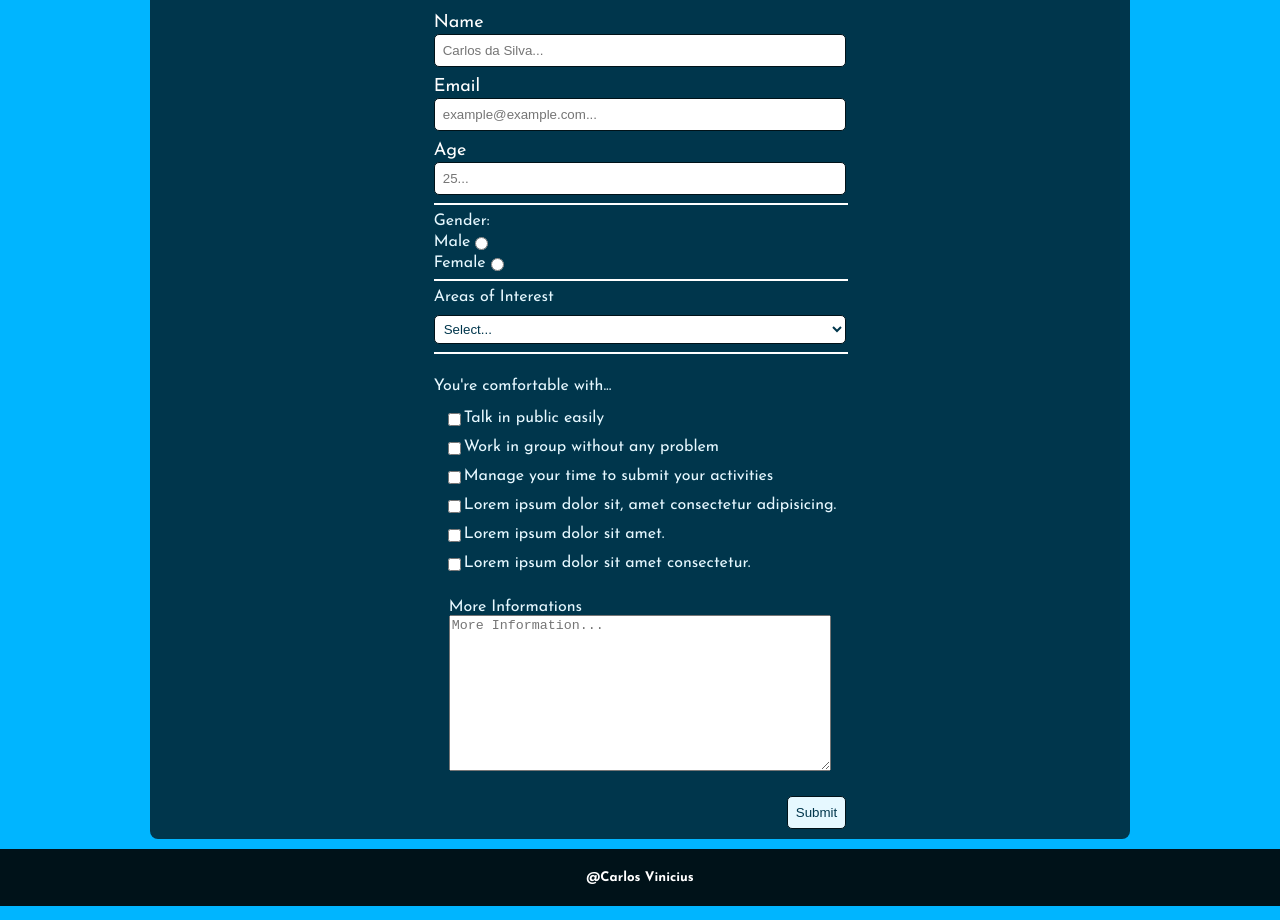
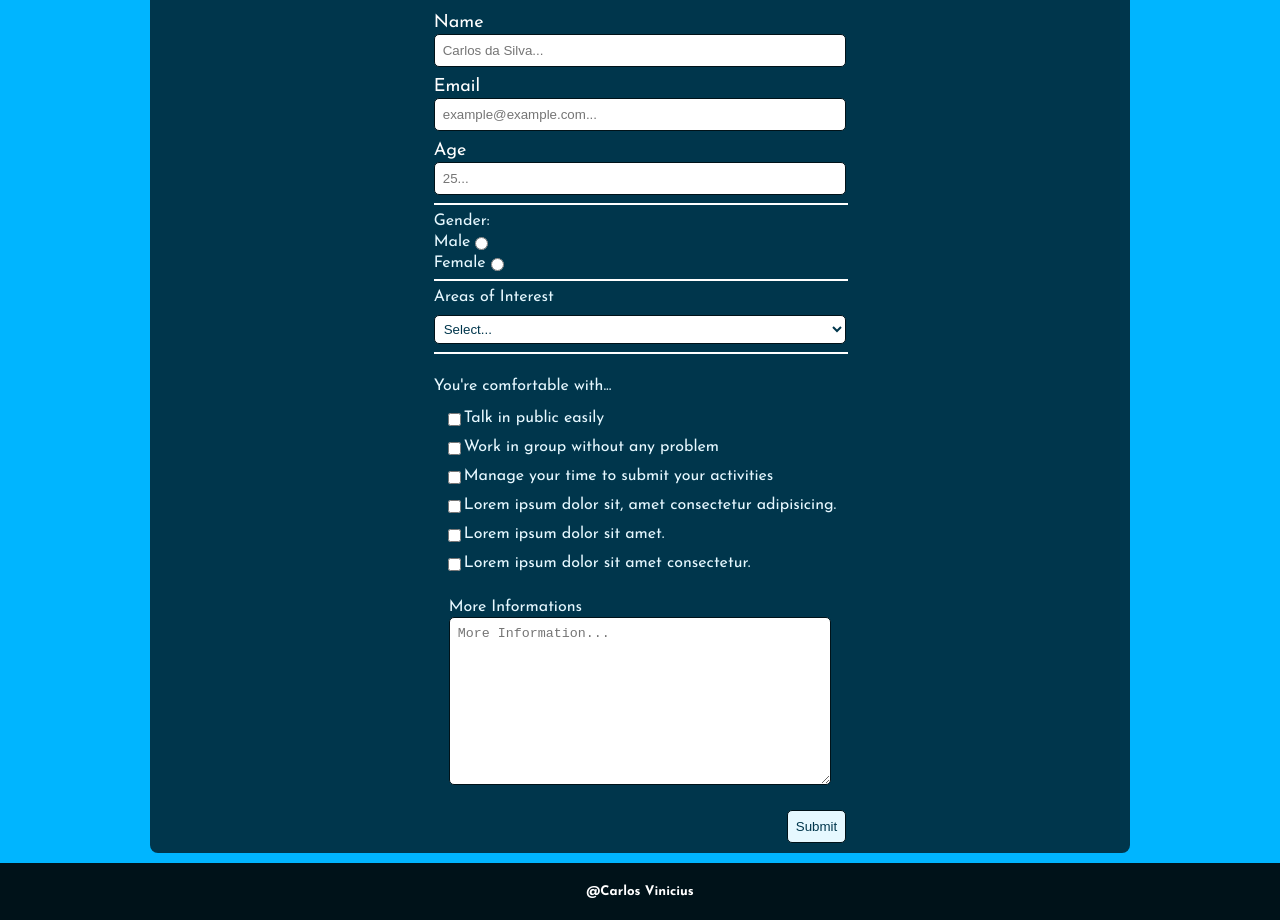
Before and after one commit to CarlosVinicius3258/petSurvey, a plain HTML site: page index.html in a window 1280 px wide. Shown: the part 226-1146 px from the top of the page. Drawn offline with Linux system fonts and the light colour scheme.

Commit message:
fix: change textarea border

```diff
--- a/styles/style.css
+++ b/styles/style.css
@@ -123,6 +123,15 @@ hr{
     margin: 15px;
 }
 
+#more-info textarea{
+    color: #00364c;
+    background-color: #fff;
+    margin-top: 2px;
+    padding: 8px;
+    border: 0.03em solid #001219;
+    border-radius: 5px;
+}
+
 #footer{
     text-align: center;
     background-color: #001219;
```
Also changed, not shown: index.html (+1 -1 lines).
